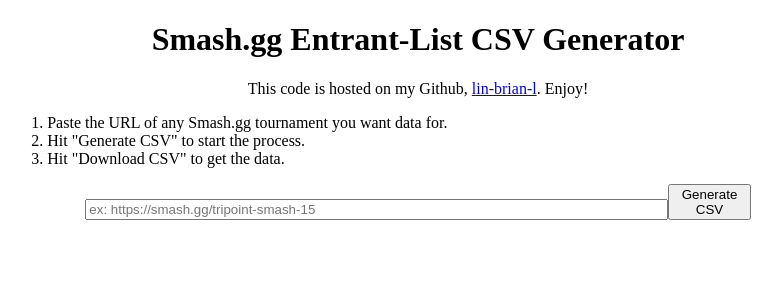
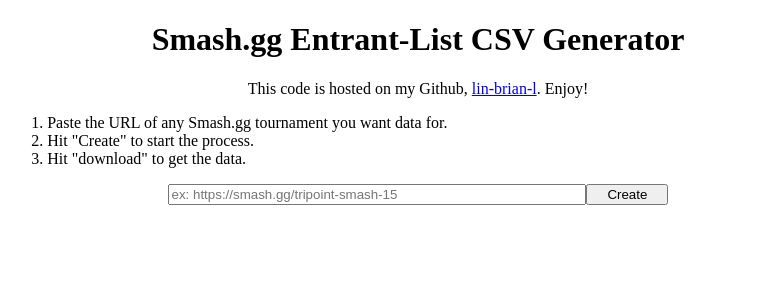
Before and after one commit to lin-brian-l/entrant-list-csv, an Angular app: page / in a window 1280 px wide. Shown: the top 300 px of the page, without its empty margins (222-1004 px from the left). Built offline with nearby package versions, Linux system fonts and the light colour scheme; what angular2-csv, ngx-spinner would draw is missing.

Commit message:
Debug issue with CSV headers/keys.

```diff
--- a/src/app/app.component.css
+++ b/src/app/app.component.css
@@ -13,7 +13,7 @@
 }
 
 .form__input {
-    width: 70%;
+    width: 50%;
 }
 
 .form__submit-button {
--- a/src/app/app.component.html
+++ b/src/app/app.component.html
@@ -6,11 +6,12 @@
 <div class="form">
 	<ol class="form__instructions">
 		<li>Paste the URL of any Smash.gg tournament you want data for.</li>
-		<li>Hit "Generate CSV" to start the process.</li>
-		<li>Hit "Download CSV" to get the data.</li>
-	</ol>
-	<input class="form__input" [(ngModel)]="tournamentUrl" placeholder="ex: https://smash.gg/tripoint-smash-15">
-	<button class="form__submit-button" (click)="submitUrl()">Generate CSV</button>
+		<li>Hit "Create" to start the process.</li>
+		<li>Hit "download" to get the data.</li>
+  </ol>
+  <div>
+    <input class="form__input" [(ngModel)]="tournamentUrl" placeholder="ex: https://smash.gg/tripoint-smash-15">
+    <button class="form__submit-button" (click)="submitUrl()">Create</button>
+  </div>
+  <angular2csv *ngIf="csvData" [data]="csvData" filename="{{tournamentName}}-entrants" [options]="csvOptions"></angular2csv>
 </div>
-
-<angular2csv *ngIf="csvData" [data]="csvData" filename="{{tournamentName}}-entrants" [options]="csvOptions"></angular2csv>
--- a/src/app/app.component.ts
+++ b/src/app/app.component.ts
@@ -24,7 +24,6 @@
   styleUrls: ['./app.component.css']
 })
 
-
 export class AppComponent {
   tournamentUrl: string;
   tournamentName: string;
@@ -36,11 +35,11 @@
     quoteStrings: '"',
     decimalseparator: '.',
     showLabels: false,
-    headers: ['Tag'],
+    // headers: ['Tag'],
     showTitle: true,
     useBom: false,
     removeNewLines: true,
-    keys: ['tag']
+    // keys: ['tag']
   }
   csvData: any[];
 
@@ -50,15 +49,29 @@
   ) { }
 
   async submitUrl() {
+    console.log("before checking valid url");
+    this.tournamentName = this.tournamentUrl ? this.tournamentUrl.match(/(?<=tournament\/)[^\/]*/)[0] : undefined;
+    if (this.tournamentName) {
       this.spinnerService.show();
-    this.tournamentName = this.tournamentUrl.match(/(?<=tournament\/)[^\/]*/)[0];
+      try {
         await this.getAllTournamentData();
         this.createCSVData();
+      } catch (error) {
+        alert('An error has occurred. Please double-check your Smash.gg url.');
+      }
+      this.spinnerService.hide();
+    } else {
+      alert("Enter a valid Smash.gg tournament url.");
+    }
   }
 
   async getAllTournamentData() {
+    try {
       await this.getParticipantsAndEvents();
       await this.getAllEventsData();
+    } catch (error) {
+      throw new Error(error);
+    }
   }
 
   getParticipantsAndEvents() {
@@ -90,7 +103,11 @@
     this.events.forEach((event: Event) => {
       eventPromises.push(this.getEventData(event.id));
     })
+    try {
       await Promise.all(eventPromises);
+    } catch (error) {
+      throw new Error(error);
+    }
   }
 
   async getEventData(eventId: number) {
@@ -115,13 +132,16 @@
   createCSVData(): void {
     this.csvData = this.participants.map((participant: Participant, participantIndex: number) => {
       let csvItem = { tag: participant.tag };
+      if (participantIndex === 0) {
+        this.csvOptions.headers = ["Tag"];
+        this.csvOptions.keys = ['tag'];
+      }
       participant.participatedEvents.forEach((event: ParticipatedEvent) => {
         csvItem[event.name] = event.participated ? "Y" : "";
         if (participantIndex === 0) this.editCSVOptions(event);
       })
       return csvItem;
     })
-    this.spinnerService.hide();
   }
 
   editCSVOptions(event: ParticipatedEvent) {
```
Lines whose indentation alone changed are shown as unchanged.
